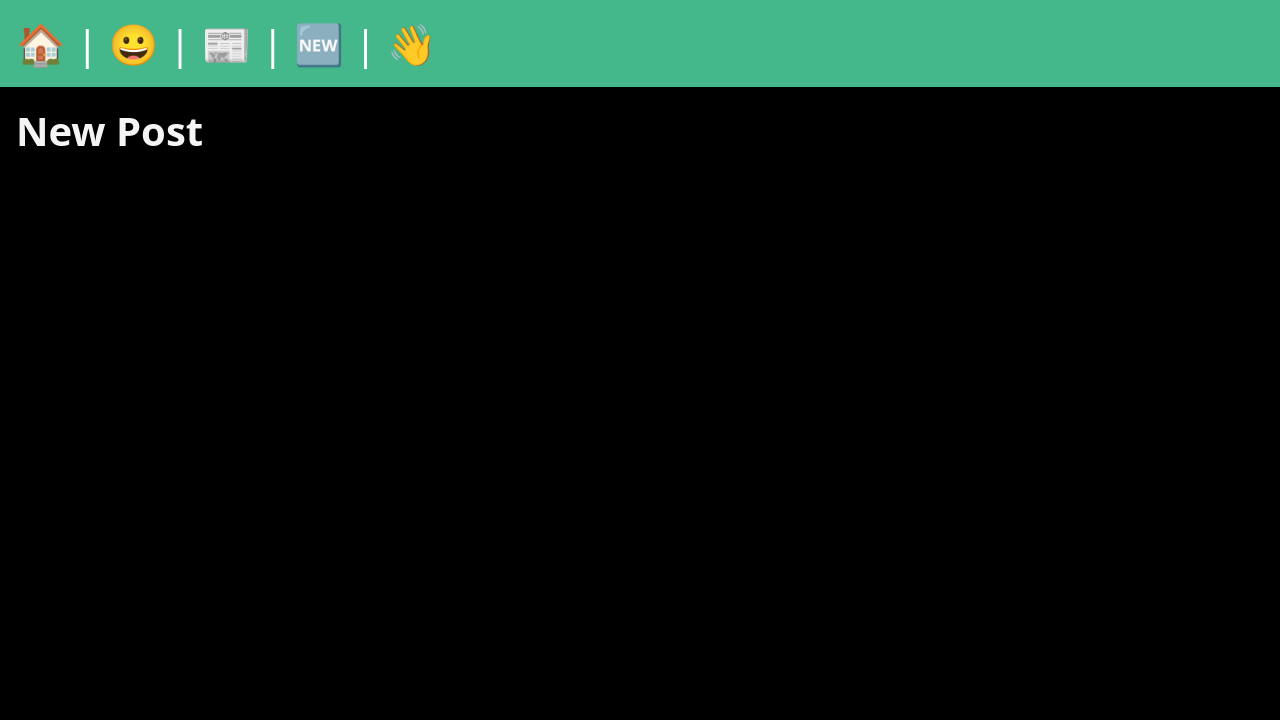
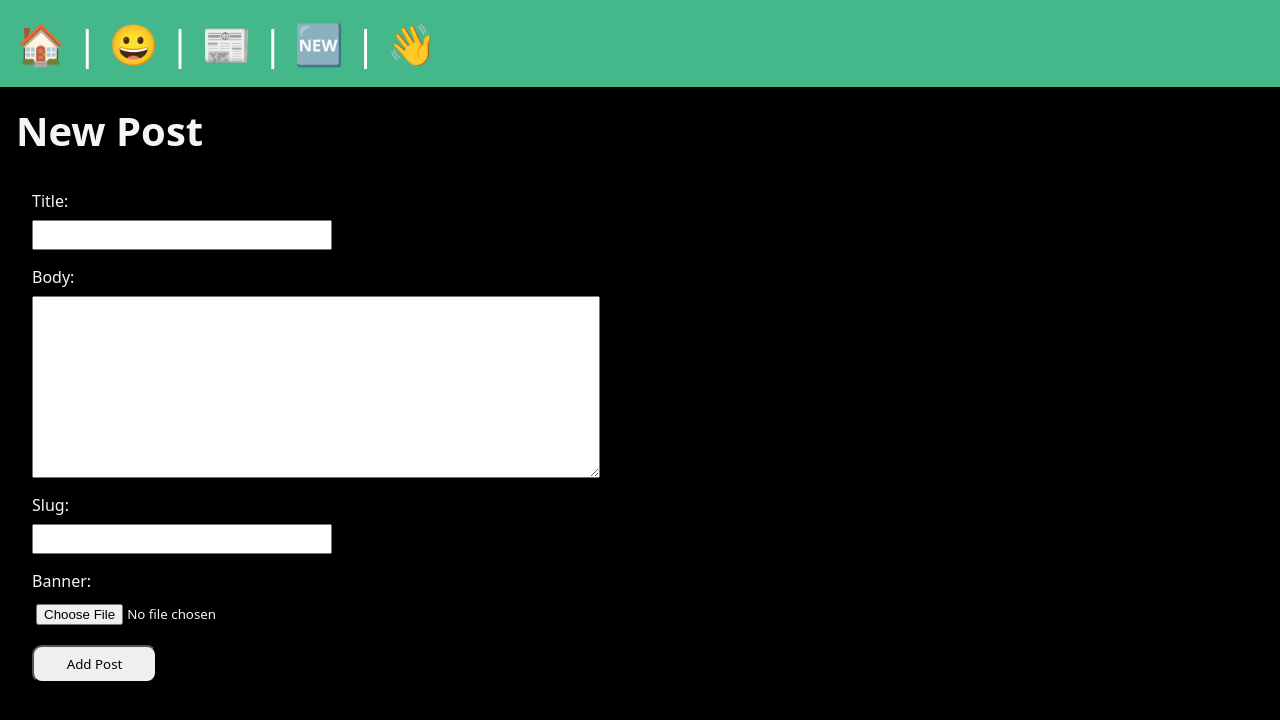
Before and after one commit to Andy-Castle/LESSON01, a Django app: page /posts/new-post/ in a window 1280 px wide. Shown: the top 720 px of the page. Run offline with Django 5.2, Linux system fonts and the light colour scheme; a user stored in the database is signed in.

Commit message:
Custom Forms

```diff
--- /dev/null
+++ b/myproject/posts/forms.py
@@ -0,0 +1,7 @@
+from django import forms
+from . import models
+
+class CreatePost(forms.ModelForm):
+  class Meta:
+    model = models.Post
+    fields = ['title', 'body', 'slug', 'banner']
--- a/myproject/posts/models.py
+++ b/myproject/posts/models.py
@@ -1,4 +1,5 @@
 from django.db import models
+from django.contrib.auth.models import User
 
 # Create your models here.
 class Post(models.Model):
@@ -7,6 +8,7 @@ class Post(models.Model):
   slug = models.SlugField()
   date = models.DateTimeField(auto_now_add=True)
   banner = models.ImageField(default='fallback.png', blank=True)
+  author = models.ForeignKey(User, on_delete=models.CASCADE, default=None)
 
   def __str__(self):
     return self.title
--- a/myproject/posts/templates/posts/post_new.html
+++ b/myproject/posts/templates/posts/post_new.html
@@ -1,4 +1,15 @@
 {% extends "layout.html" %} {% block title %} New Post {% endblock %} {% block content%}
 
-<section><h1>New Post</h1></section>
+<section>
+  <h1>New Post</h1>
+  <form
+    class="form-with-validation"
+    action="{% url 'posts:new-post'%}"
+    method="post"
+    enctype="multipart/form-data"
+  >
+    {% csrf_token %} {{form}}
+    <button class="form-submit">Add Post</button>
+  </form>
+</section>
 {% endblock %}
--- a/myproject/posts/templates/posts/posts_list.html
+++ b/myproject/posts/templates/posts/posts_list.html
@@ -8,7 +8,7 @@
     <h2>
       <a href="{% url 'posts:page' slug=post.slug %}"> {{ post.title}}</a>
     </h2>
-    <p>{{ post.date}}</p>
+    <p>{{ post.date}} by {{post.author}}</p>
     <p>{{ post.body}}</p>
   </article>
 
--- a/myproject/posts/views.py
+++ b/myproject/posts/views.py
@@ -1,6 +1,7 @@
-from django.shortcuts import render
+from django.shortcuts import render, redirect
 from .models import Post
 from django.contrib.auth.decorators import login_required
+from . import forms
 #from django.http import HttpResponse
 
 # Create your views here.
@@ -14,4 +15,13 @@ def post_page(request, slug):
 
 @login_required(login_url="/users/login/")
 def post_new(request):
-  return render(request, 'posts/post_new.html')
+  if request.method == 'POST':
+    form = forms.CreatePost(request.POST, request.FILES)
+    if form.is_valid():
+      newpost = form.save(commit=False)
+      newpost.author = request.user
+      newpost.save()
+      return redirect('posts:list')
+  else:
+    form = forms.CreatePost()
+  return render(request, 'posts/post_new.html', {'form': form})
--- a/myproject/static/css/style.css
+++ b/myproject/static/css/style.css
@@ -55,6 +55,7 @@ a:hover {
 }
 
 .form-with-validation {
+  max-width: 600px;
   font-size: 1rem;
   padding: 1rem;
   display: flex;
@@ -103,7 +104,7 @@ a:hover {
 
 .logout-button {
   font-size: 2.5rem;
-  background-color: transparent;
+  background-color: rgb(0, 0, 0, 0);
   border: none;
 }
 
```
Also changed, not shown: myproject/db.sqlite3, myproject/media/496034742_672138755578269_480286739210220930_n.jpg (added), myproject/media/plastic-harley_UbI97gb.png (added), myproject/posts/migrations/0003_post_author.py (added).
